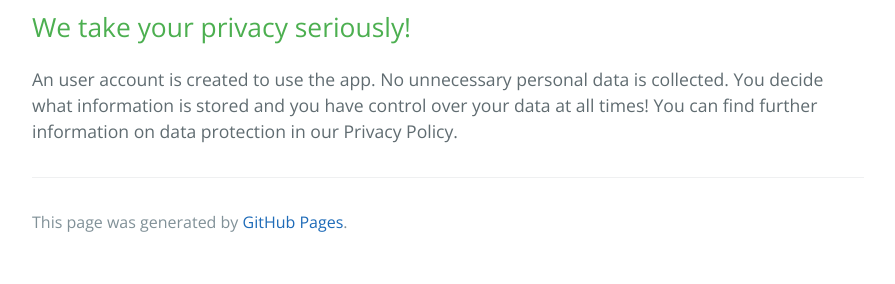
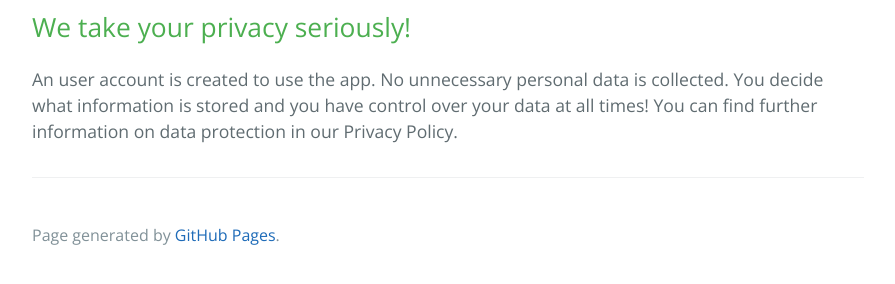
Before and after one commit to partidodev/partidodev.github.io, a Jekyll site: the page built from index.md, in a window 1280 px wide and 900 px high, scrolled down 906 px, cut to the strip 592-876 px from the top of the window. Shown: the whole strip, without its empty margins (192-1087 px from the left). Built offline with Jekyll 4.4.1, drawn with Linux system fonts in a browser that asks for light colours; our own code applies the rules of GitHub Pages for plain Markdown files.

Commit message:
Update default.html

```diff
--- a/_layouts/default.html
+++ b/_layouts/default.html
@@ -3,10 +3,7 @@
 <html lang="{{ site.lang | default: "en-US" }}">
   <head>
     <meta charset="UTF-8">
-
-{% seo %}
-    <link rel="preconnect" href="https://fonts.gstatic.com">
-    <link rel="preload" href="https://fonts.googleapis.com/css?family=Open+Sans:400,700&display=swap" as="style" type="text/css" crossorigin>
+    {% seo %}
     <meta name="viewport" content="width=device-width, initial-scale=1">
     <meta name="theme-color" content="#4caf50">
     <meta name="apple-mobile-web-app-status-bar-style" content="black-translucent">
@@ -14,10 +11,7 @@
 
   </head>
   <body>
-    <a id="skip-to-content" href="#content">Skip to the content.</a>
-
     <header class="page-header" role="banner">
-      <!--<h1 class="project-name">{{ site.title }}</h1>-->
       <img src="https://user-images.githubusercontent.com/5000255/185856561-9cb11b76-4f4f-4e76-b487-d308708b1365.png" alt="Partido Logo" style="display: block; margin: 0 auto 20px;"/>
       <a href="/" class="btn">Home</a>
       <a href="/blog.html" class="btn">Blog</a>
@@ -29,7 +23,9 @@
       {{ content }}
 
       <footer class="site-footer">
-        <span class="site-footer-credits">This page was generated by <a href="https://pages.github.com">GitHub Pages</a>.</span>
+        <span class="site-footer-credits">Page generated by <a href="https://pages.github.com">GitHub Pages</a>.</span>
+        <a href="/imprint.html" class="btn">Imprint</a>
+        <a href="/privacy.html" class="btn">Privacy Policy</a>
       </footer>
     </main>
   </body>
```
